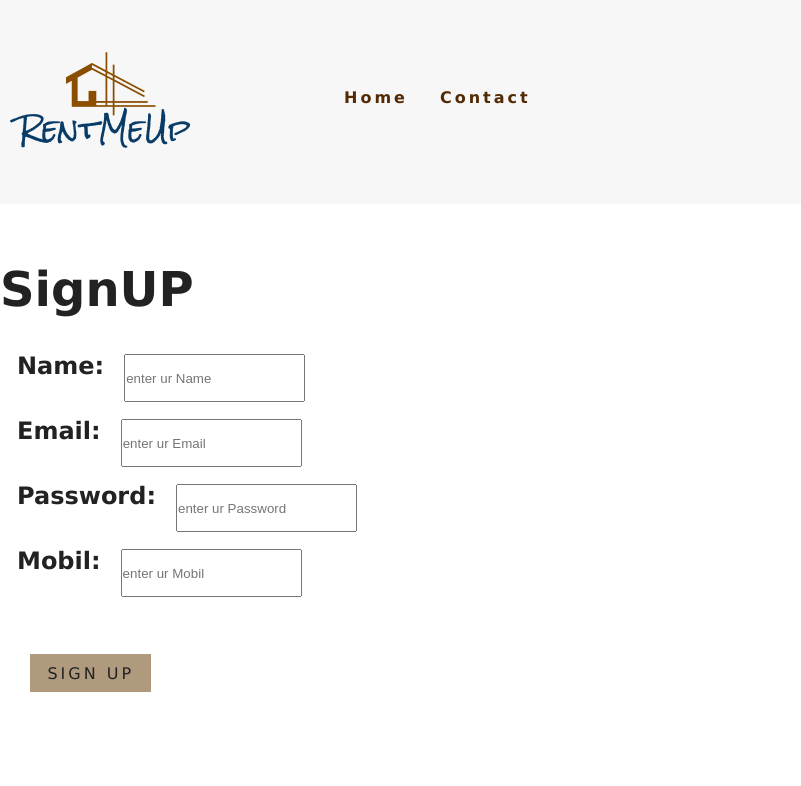
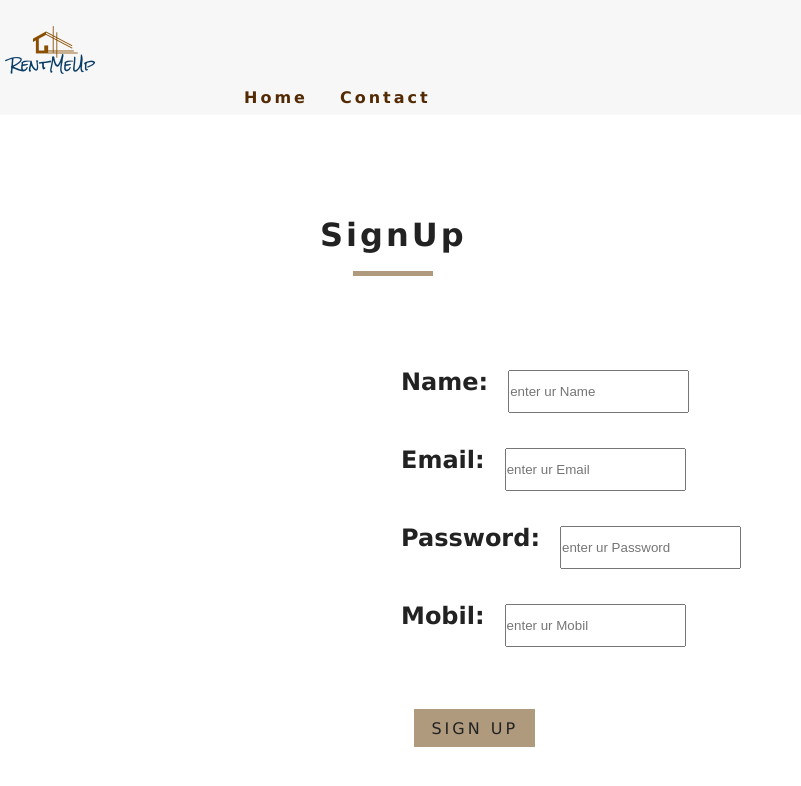
Before and after one commit to AlsoufiFedaa/rentMeUp, a React (Create React App) app: page /SignUP in a window 1280 px wide. Shown: the top 786 px of the page, without its empty margins (0-801 px from the left). Built offline with nearby package versions, Linux system fonts and the light colour scheme; what react-geocode would draw is missing.

Commit message:
edit sign up &in

```diff
--- a/src/App.scss
+++ b/src/App.scss
@@ -614,14 +614,26 @@ h6 {
 }
 .singUp {
   align-items: center;
+  justify-content: center;
+  margin-left: 30%;
   flex: 1;
 }
 .input {
   flex-direction: row;
   display: flex;
   margin: 17px;
+  margin-top: 30px;
 }
 
 .inNA {
   margin-right: 20px;
 }
+.INna {
+  margin-block-end: 5px;
+  justify-content: end;
+  // border-radius: 20%;
+}
+.navImg {
+  height: 100px;
+  width: 100px;
+}
--- a/src/Components/NavBar.js
+++ b/src/Components/NavBar.js
@@ -1,44 +1,43 @@
-import React , {Component} from "react";
-import {FaAlignRight}from 'react-icons/fa'
-import logo from '../assets/logo1.png'
-import {Link} from "react-router-dom";
-class NavBar extends Component{
-    state={
+import React, { Component } from "react";
+import { FaAlignRight } from "react-icons/fa";
+import logo from "../assets/logo1.png";
+import { Link } from "react-router-dom";
+class NavBar extends Component {
+  state = {
     isOPen: false
-    }
-    handleToggle=()=>{
-
-        this.setState({isOPen:!this.state.isOPen})
-    }
+  };
+  handleToggle = () => {
+    this.setState({ isOPen: !this.state.isOPen });
+  };
   render() {
     return (
       <nav className="navbar">
         <div className="nav-center">
           <div className="nav-header">
             <Link to="/">
-           <img src={logo} alt="rentmeUp"/>
+              <img className="navImg" src={logo} alt="rentmeUp" />
             </Link>
             <button
               type="button"
               className="nav-btn"
               onClick={this.handleToggle}
             >
-           <FaAlignRight className="nav-icon"/>
+              <FaAlignRight className="nav-icon" />
             </button>
           </div>
-              <ul className={this.state.isOPen ? "nav-links show-nav" : "nav-links"}>
+          <ul
+            className={this.state.isOPen ? "nav-links show-nav" : "nav-links"}
+          >
             <li>
               <Link to="/"> Home</Link>
             </li>
             <li>
               <Link to="#"> Contact</Link>
             </li>
-
           </ul>
         </div>
       </nav>
     );
-
-
-}}
+  }
+}
 export default NavBar;
--- a/src/pages/logIn.js
+++ b/src/pages/logIn.js
@@ -1,5 +1,6 @@
 import React, { Component } from "react";
 import * as firebase from "firebase";
+import Title from "../Components/Title";
 import { Link } from "react-router-dom";
 
 class LogIn extends Component {
@@ -17,7 +18,7 @@ class LogIn extends Component {
         var errorCode = error.code;
         var errorMessage = error.message;
 
-        console.log(errorCode,errorMessage);
+        console.log(errorCode, errorMessage);
         // ...
       });
   };
@@ -36,13 +37,17 @@ class LogIn extends Component {
   render() {
     return (
       <div>
-        <div className="nav-header">
-          <h1 style={{ marginTop: "180px" }}>Log In</h1>
+        <div
+          className="nav-header"
+          style={{ marginTop: "120px", marginLeft: "25%" }}
+        >
+          <Title title="SignUp" />
         </div>
 
         <div className="input">
           <h3 className="inNA">Email:</h3>
           <input
+            className="INna"
             type="email"
             defaultValue={this.state.Email}
             onChange={this.handleEmailChange}
@@ -53,6 +58,7 @@ class LogIn extends Component {
         <div className="input">
           <h3 className="inNA">Password:</h3>
           <input
+            className="INna"
             type="password"
             defaultValue={this.state.Password}
             onChange={this.handlePasswordChange}
--- a/src/pages/signUP.js
+++ b/src/pages/signUP.js
@@ -1,6 +1,5 @@
-
-import React , {Component} from "react";
-
+import React, { Component } from "react";
+import Title from "../Components/Title";
 
 import { Link } from "react-router-dom";
 import * as firebase from "firebase";
@@ -69,14 +68,15 @@ class SignUP extends Component {
   render() {
     return (
       <div>
-        <div className="nav-header">
-          <h1 style={{ marginTop: "180px" }}>SignUP</h1>
+        <div className="nav-header" style={{ marginTop: "120px",marginLeft:"25%" }}>
+          <Title title="SignUp"  />
         </div>
         <div className="singUp">
           <div className="input">
             <h1>{this.state.name}</h1>
             <h3 className="inNA">Name:</h3>
             <input
+              className="INna"
               type="text"
               defaultValue={this.state.Name}
               onChange={this.handleNameChange}
@@ -88,6 +88,7 @@ class SignUP extends Component {
           <div className="input">
             <h3 className="inNA">Email:</h3>
             <input
+              className="INna"
               type="email"
               defaultValue={this.state.Email}
               onChange={this.handleEmailChange}
@@ -98,6 +99,7 @@ class SignUP extends Component {
           <div className="input">
             <h3 className="inNA">Password:</h3>
             <input
+              className="INna"
               type="password"
               defaultValue={this.state.Password}
               onChange={this.handlePasswordChange}
@@ -108,6 +110,7 @@ class SignUP extends Component {
           <div className="input">
             <h3 className="inNA">Mobil:</h3>
             <input
+              className="INna"
               type="tel"
               defaultValue={this.state.Mobile}
               onChange={this.handleMobileChange}
--- a/src/pages/singleEstate.js
+++ b/src/pages/singleEstate.js
@@ -15,6 +15,9 @@ class SingleEstate extends Component {
   // };
 
   render() {
+    const { item } = this.props.location.params;
+    console.log(item);
+
     return (
       <div>
         <Hero>
@@ -25,8 +28,8 @@ class SingleEstate extends Component {
           </Banner>
         </Hero>
         <section className="single-room">
-          <div>
-            {this.state.listOfImages.map((item, i) => {
+          <div style={{ alignItems: "center" }}>
+            {item.url.map((item, i) => {
               return (
                 <img
                   src={item || "http://via.placeholder.com/400x300"}
@@ -42,23 +45,38 @@ class SingleEstate extends Component {
               <h3> Details</h3>
               <p>
                 {" "}
-                sdfghjklkjhgfdsdfghjkdsofhdsjniuesfnkdsiovnsdv
+                Driveway parking as well as plenty of street parking.
                 <br />
-                dsfbjnkdsafjoodsf;mladfdos;fkmafn
+                The garage (300 sq ft) was converted to a bonus room that was
                 <br />
-                asfvdhasbkdasjhdasouidhsuaidnsaijdsadsadhsa
+                not included in the 1240 sq ft of the house.
                 <br />
-                dfjsdandjasdaksdasjhdjashdklsasdahufsdjfnsdljf
+                Within walking distance to public transportation, nearby
                 <br />
-                ndsjfds;jfdsafhsosdafihl
+                schools, shopping center, and the beach.
+                <br />
+                Enjoy the large open concept of your living room, and the full
+                <br />
+                size dining room!
+                <br />
+                This apartment home also has a designated bar height counter
+                <br />
+                space that can be used as your bar or breakfast nook,
+                <br />
+                and can seat three people! Plus, with all the wall to wall
+                <br />
+                closet space you will have space to store all your belongings!
               </p>
             </article>
             <article className="info">
               <h3>Info</h3>
-              <h6> price: 222</h6>
-              <h6> price: 222</h6>
-              <h6> price: 222</h6>
-              <h6> price: 222</h6>
+              <h6> type:{item.type}</h6>
+
+              <h6> city: {item.city}</h6>
+              <h6> street:{item.street}</h6>
+              <h6> room number:{item.roomNum}</h6>
+              <h6> price:{item.price}</h6>
+              {/* <h6> place :{item.}</h6> */}
             </article>
           </div>
         </section>
```
Also changed, not shown: 1 other file (tests, documents, lock files or other folders). Lines whose indentation alone changed are shown as unchanged.
